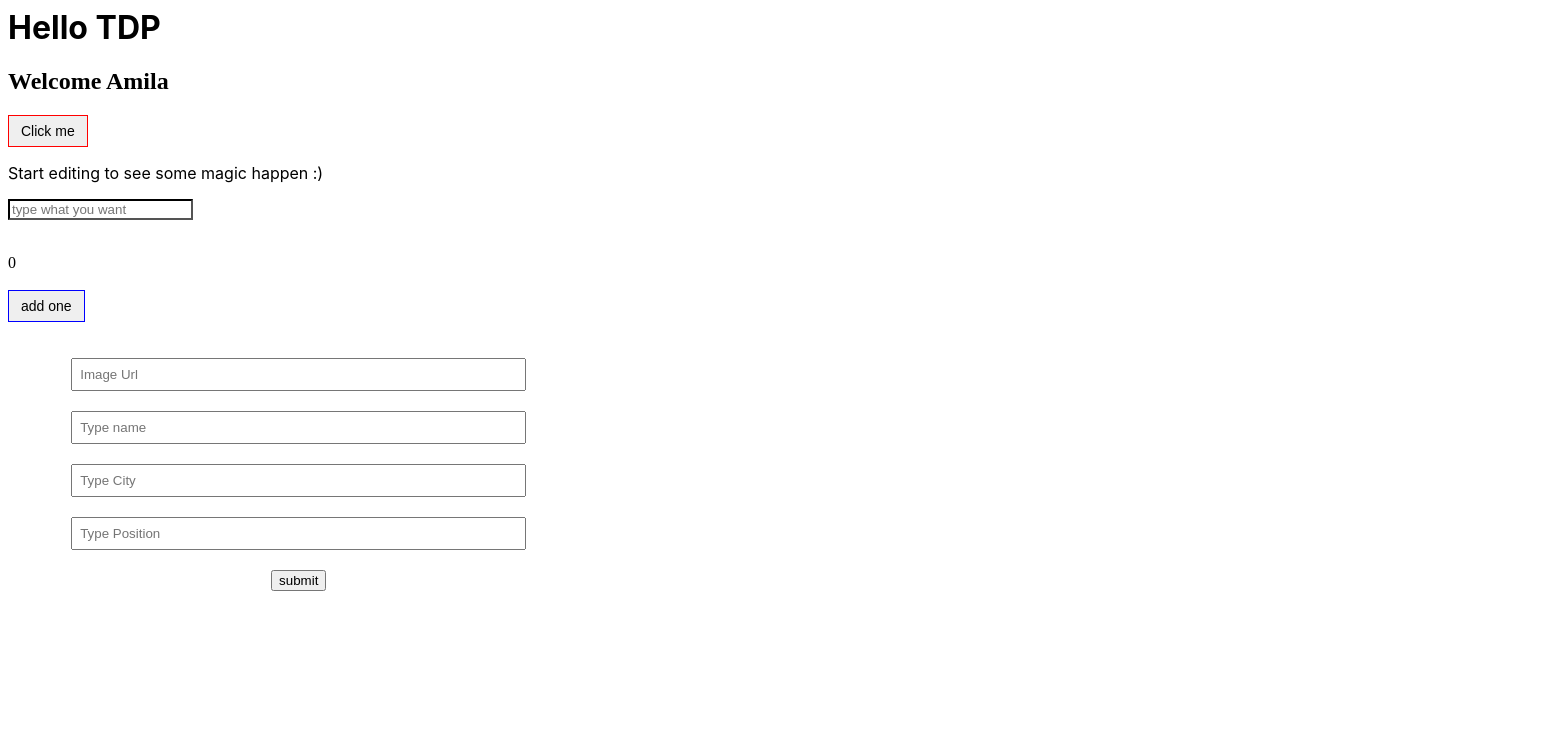
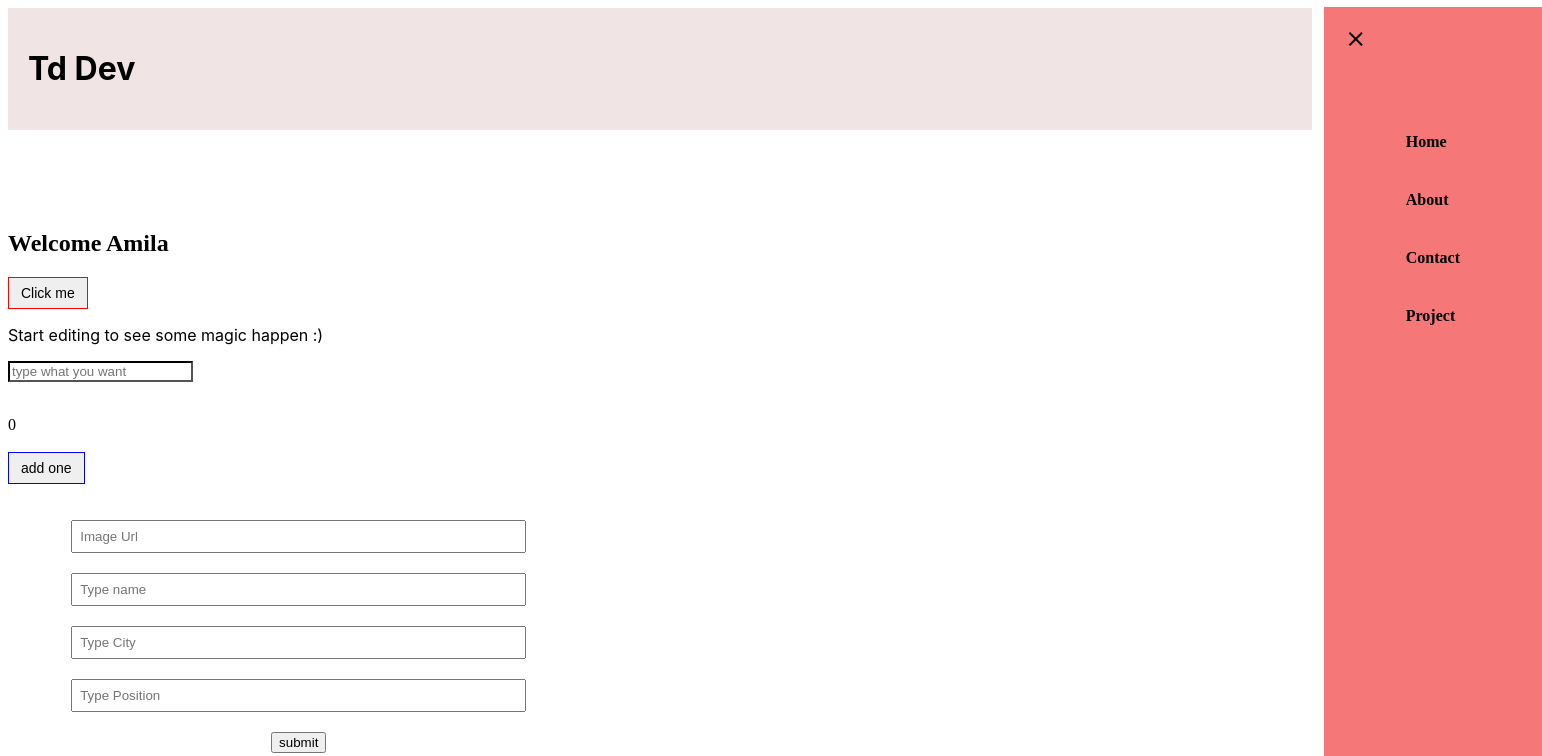
Before and after one commit to TDgithub1/stackblitz-starters-ajjntb, a React (Create React App) app: page / in a window 1280 px wide. Shown: the top 756 px of the page, 1542 px wide, since content can reach past the window. Built offline with nearby package versions, Linux system fonts and the light colour scheme.

Commit message:
2 files modified, 2 added, 1 deleted

```diff
--- /dev/null
+++ b/Components/Header.js
@@ -0,0 +1,49 @@
+import React, { useState } from 'react';
+
+const Header = () => {
+  const [menuClick, setMenuClick] = useState(false);
+
+  return (
+    <header className="header__container">
+      <link
+        rel="stylesheet"
+        href="https://fonts.googleapis.com/css2?family=Material+Symbols+Outlined:opsz,wght,FILL,GRAD@20..48,100..700,0..1,-50..200"
+      />
+
+      <h1>
+        Td <span>Dev</span>
+      </h1>
+      <nav>
+        <img src="" alt=""></img>
+
+        {/* style={{
+            cursor: 'pointer',
+            position: 'relative',
+            right: '20px',
+          }}
+
+          onClick{() => {
+            setMenuClick(true);
+          }}
+     */}
+        <ul
+          style={{
+            right: `${menuClick ? '-20px' : '-250px'}`,
+          }}
+        >
+          <div className="header__menuclose">
+            <span class="material-symbols-outlined">close</span>
+          </div>
+          <div className="header__menu">
+            <li>Home</li>
+            <li>About</li>
+            <li>Contact</li>
+            <li>Project</li>
+          </div>
+        </ul>
+      </nav>
+    </header>
+  );
+};
+
+export default Header;
--- a/Components/Unit.js
+++ b/Components/Unit.js
@@ -6,7 +6,7 @@ const Unit = ({ image, name, city, position }) => {
       <img src={image} alt={name} />
       <h3>{name}</h3>
       <p>
-        <span>{city}</span>
+        <span>{city} </span>
         <span>{position}</span>
       </p>
     </div>
--- /dev/null
+++ b/src/App.css
@@ -0,0 +1,95 @@
+.header__container {
+  width: 100%;
+  padding: 20px;
+  margin-bottom: 100px;
+  background-color: rgb(241, 228, 228);
+  position: sticky;
+  top: 0%;
+  left: 0%;
+  z-index: 100;
+  display: flex;
+  align-items: center;
+  justify-content: space-between;
+}
+
+.header__container nav {
+  position: relative;
+}
+
+.header__container nav ul {
+  position: absolute;
+  top: -78px;
+  right: -22px;
+  padding: 20px;
+  height: 100vh;
+  background-color: rgb(245, 119, 119);
+  display: flex;
+  flex-direction: column;
+  align-items: flex-start;
+  gap: 20px;
+  list-style: none;
+}
+
+.header__container .header__menu {
+  margin: 50px;
+  padding: 12px;
+  display: flex;
+  flex-direction: column;
+  align-items: flex-start;
+  gap: 40px;
+}
+
+.header__container .header__menuclose {
+  cursor: pointer;
+}
+
+.header__container nav ul li {
+  cursor: pointer;
+  font-weight: 700;
+  transition: all 400ms ease-in;
+}
+
+.header__container nav ul li:hover {
+  color: red;
+}
+
+.main__contanier {
+  margin: 0 auto; /*center middle */
+  width: 90%;
+  display: grid;
+  grid-template-columns: 40% 60%;
+  grid-template-rows: 1;
+}
+
+.main__contanier .main_left {
+  padding-right: 20px;
+  width: 100%;
+  display: flex;
+  flex-direction: column;
+  align-items: center;
+  gap: 20px;
+}
+
+.main__contanier .main_left input {
+  width: 100%;
+  padding: 7px;
+}
+
+.main__contanier .main_right {
+  width: 100%;
+  display: grid;
+  grid-template-columns: repeat(3, 1fr);
+  grid-template-rows: auto;
+  gap: 17px;
+}
+
+.main__contanier .main_right .unit_contanier img {
+  width: 100%;
+  object-fit: contain;
+}
+
+.main__contanier .main_right .unit_contanier p {
+  display: flex;
+  align-items: center;
+  justify-content: space-between;
+}
--- a/src/App.js
+++ b/src/App.js
@@ -1,8 +1,9 @@
-import React, { useState } from 'react';
+import React, { useState, Fragment } from 'react';
 import './style.css';
-import './app.css';
+import './App.css';
 
 import Unit from '../Components/Unit';
+import Header from '../Components/Header';
 
 export default function App() {
   // let clickText = 'amila';
@@ -42,9 +43,8 @@ export default function App() {
   // console.log(myData);
 
   return (
-    <div>
-      <h1>Hello TDP</h1>
-
+    <Fragment>
+      <Header />
       <h2>Welcome {myVar}</h2>
 
       <button
@@ -251,6 +251,6 @@ export default function App() {
           ))}
         </div>
       </div>
-    </div>
+    </Fragment>
   );
 }
--- a/src/app.css
+++ /dev/null
@@ -1,40 +0,0 @@
-.main__contanier {
-  margin: 0 auto; /*center middle */
-  width: 90%;
-  display: grid;
-  grid-template-columns: 40% 60%;
-  grid-template-rows: 1;
-}
-
-.main__contanier .main_left {
-  padding-right: 20px;
-  width: 100%;
-  display: flex;
-  flex-direction: column;
-  align-items: center;
-  gap: 20px;
-}
-
-.main__contanier .main_left input {
-  width: 100%;
-  padding: 7px;
-}
-
-.main__contanier .main_right {
-  width: 100%;
-  display: grid;
-  grid-template-columns: repeat(3, 1fr);
-  grid-template-rows: auto;
-  gap: 17px;
-}
-
-.main__contanier .main_right .unit_contanier img {
-  width: 100%;
-  object-fit: contain;
-}
-
-.main__contanier .main_right .unit_contanier p {
-  display: flex;
-  align-items: center;
-  justify-content: space-between;
-}
```
